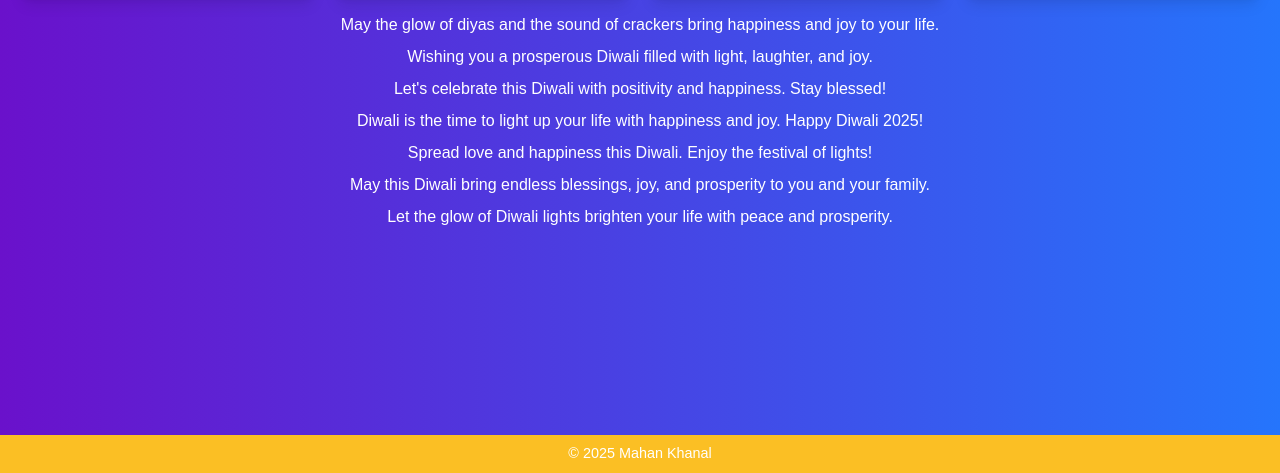
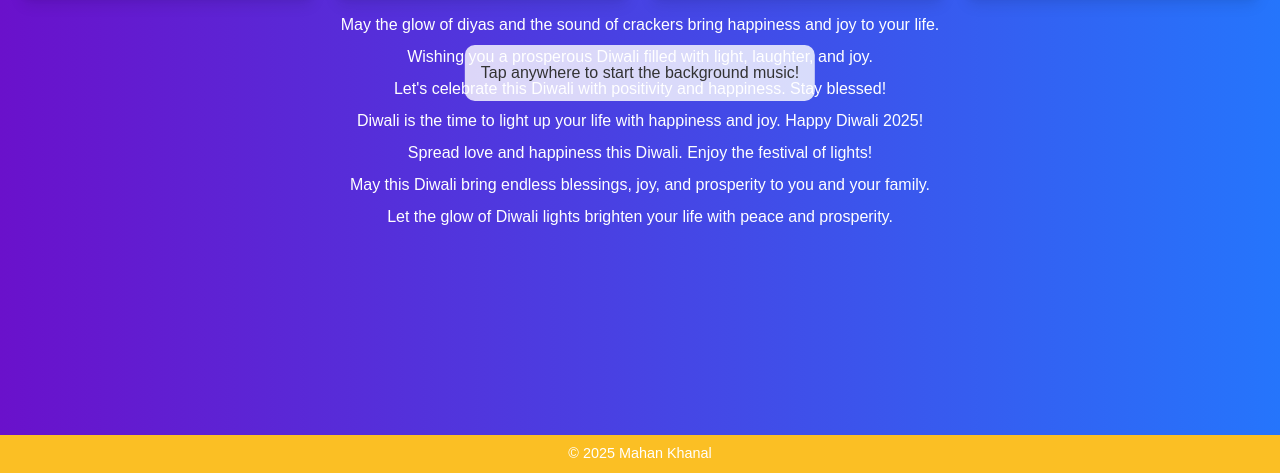
Before and after one commit to Mahankhanal18/Diwali-2024, a plain HTML site: page index.html in a window 1280 px wide. Shown: the part 327-800 px from the top of the page. Drawn offline with nearby package versions, Linux system fonts and the light colour scheme.

Commit message:
Update index.html

```diff
--- a/index.html
+++ b/index.html
@@ -73,6 +73,20 @@
             color: #fff;
         }
 
+        /* Message to prompt user interaction */
+        .interaction-message {
+            position: fixed;
+            top: 50%;
+            left: 50%;
+            transform: translate(-50%, -50%);
+            background-color: rgba(255, 255, 255, 0.8);
+            padding: 1rem;
+            border-radius: 10px;
+            z-index: 10;
+            text-align: center;
+            display: none; /* Hidden initially */
+        }
+
         @media (max-width: 768px) {
             .footer-text {
                 font-size: 0.8rem;
@@ -133,9 +147,14 @@
             <p class="mt-2">May this Diwali bring endless blessings, joy, and prosperity to you and your family.</p>
             <p class="mt-2">Let the glow of Diwali lights brighten your life with peace and prosperity.</p>
         </div>
+
+        <!-- Interaction message -->
+        <div class="interaction-message" id="interactionMessage">
+            <p>Tap anywhere to start the background music!</p>
+        </div>
     </main>
 
-    <audio id="background-music" autoplay loop>
+    <audio id="background-music" loop>
         <source src="S1.mp3" type="audio/mp3">
         Your browser does not support the audio element.
     </audio>
@@ -145,7 +164,17 @@
     </footer>
 
     <script>
-        // Add any JavaScript here if needed
+        const audio = document.getElementById('background-music');
+        const interactionMessage = document.getElementById('interactionMessage');
+
+        // Show interaction message
+        interactionMessage.style.display = 'block';
+
+        // Add event listener for user interaction
+        document.body.addEventListener('click', function() {
+            audio.play();
+            interactionMessage.style.display = 'none'; // Hide the message after interaction
+        });
     </script>
 </body>
 </html>
```
